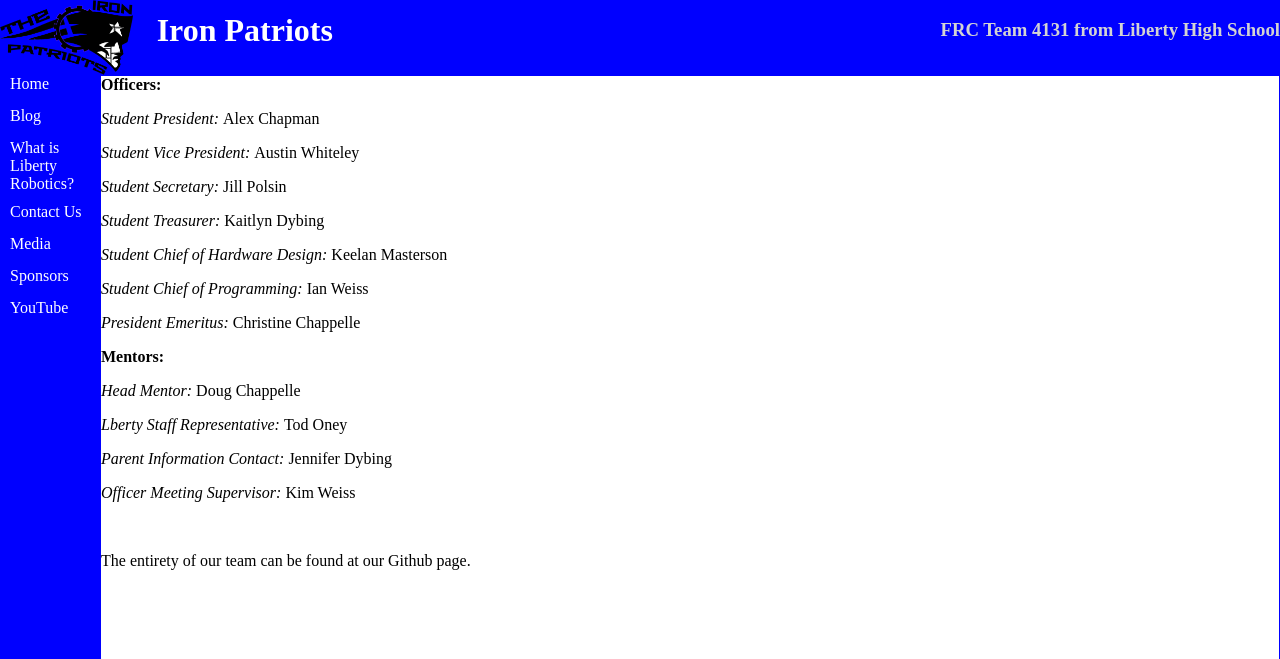
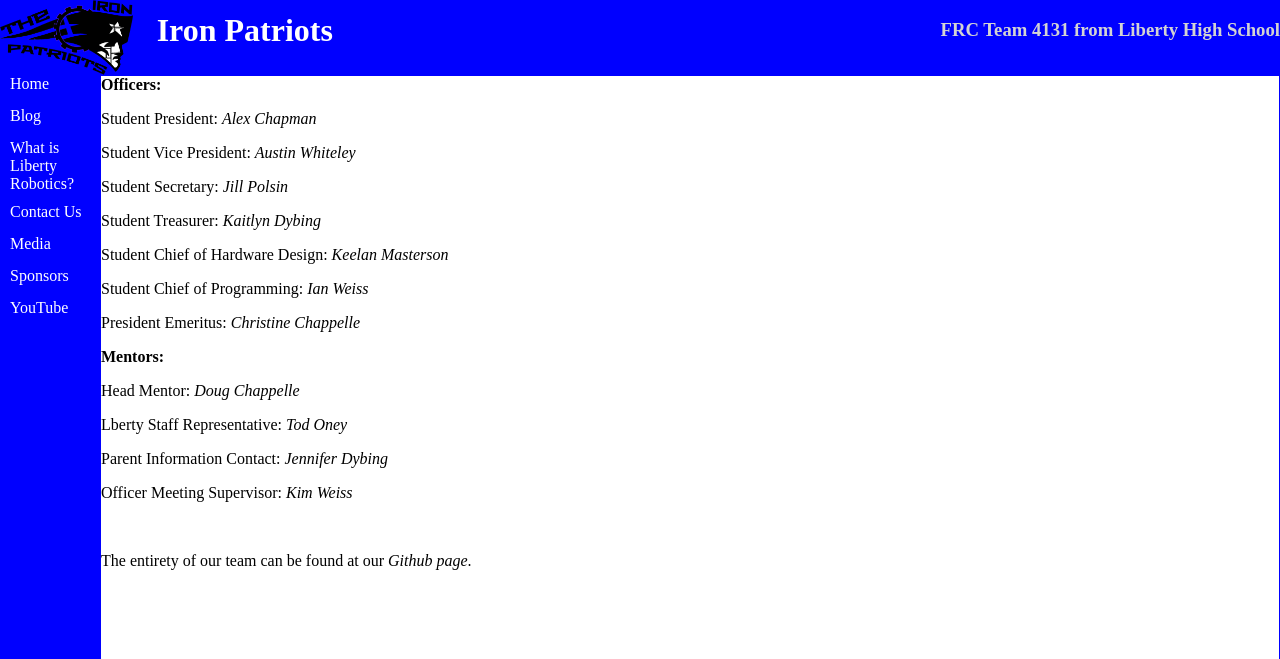
Before and after one commit to katiebugmoon/FRC4131.github.io, a Jekyll site: the page built from contact.html, in a window 1280 px wide. Shown: the top 659 px of the page. Built offline with Jekyll 4.4.1, drawn with Linux system fonts in a browser that asks for light colours.

Commit message:
Sponsor pictures, point at correct blog location, change of CSS for links, 'Contact Us' styling, and a fix to the title - everything at once.

```diff
--- a/_includes/head.html
+++ b/_includes/head.html
@@ -1,4 +1,4 @@
 <head>
-	<title>{% if page.title %}{{ page.title }} - {{ site.title }}{ %else% }{{ site.title }}{% endif %}</title>
+	<title>{% if page.title %}{{ page.title }} - {{ site.title }}{% else %}{{ site.title }}{% endif %}</title>
 	<link rel="stylesheet" type="text/css" href="/css/main.css"/>
 </head>
--- a/_layouts/base.html
+++ b/_layouts/base.html
@@ -9,7 +9,7 @@
 		<div style="width:100%; height:calc(100% - 75px);">
 			<div style="float:left; background:blue; color:white; width:100px; height:100%;">
 				<a class="sitelink" href="/">Home</a>
-				<a class="sitelink" href="/blog/">Blog</a>
+				<a class="sitelink" href="/blog">Blog</a>
 				<a class="sitelink" href="/libertyrobotics.html" style="height:4em;">What is Liberty Robotics?</a>
 				<a class="sitelink" href="/contact.html">Contact Us</a>
 				<a class="sitelink" href="https://github.com/LibertyHighSchoolRobotics/Media2014" target="_blank">Media</a>
--- a/contact.html
+++ b/contact.html
@@ -3,17 +3,17 @@
 title: Contact Us
 ---
 <b>Officers:</b>
-<p><i>Student President: </i><a href="mailto:alexnoander14@gmail.com" target="_blank">Alex Chapman</a></p>
-<p><i>Student Vice President: </i><a href="https://github.com/whiteleyaustin" target="_blank">Austin Whiteley</a></p>
-<p><i>Student Secretary: </i><a href="https://github.com/Digi755" target="_blank">Jill Polsin</a></p>
-<p><i>Student Treasurer: </i><a href="https://github.com/KaitlynDybing" target="_blank">Kaitlyn Dybing</a></p>
-<p><i>Student Chief of Hardware Design: </i><a href="mailto:keelanmasterson@aol.com" target="_blank">Keelan Masterson</a></p>
-<p><i>Student Chief of Programming: </i><a href="https://github.com/endreman0" target="_blank">Ian Weiss</a></p>
-<p><i>President Emeritus: </i><a href="https://github.com/chappellechrs" target="_blank">Christine Chappelle</a></p>
+<p>Student President: <a href="mailto:alexnoander14@gmail.com" target="_blank">Alex Chapman</a></p>
+<p>Student Vice President: <a href="https://github.com/whiteleyaustin" target="_blank">Austin Whiteley</a></p>
+<p>Student Secretary: <a href="https://github.com/Digi755" target="_blank">Jill Polsin</a></p>
+<p>Student Treasurer: <a href="https://github.com/KaitlynDybing" target="_blank">Kaitlyn Dybing</a></p>
+<p>Student Chief of Hardware Design: <a href="mailto:keelanmasterson@aol.com" target="_blank">Keelan Masterson</a></p>
+<p>Student Chief of Programming: <a href="https://github.com/endreman0" target="_blank">Ian Weiss</a></p>
+<p>President Emeritus: <a href="https://github.com/chappellechrs" target="_blank">Christine Chappelle</a></p>
 <b>Mentors:</b>
-<p><i>Head Mentor: </i><a href="https://github.com/chappelled" target="_blank">Doug Chappelle</a></p>
-<p><i>Lberty Staff Representative: </i><a href="mailto:oneyt@issaquah.wednet.edu" target="_blank">Tod Oney</a></p>
-<p><i>Parent Information Contact: </i><a href="mailto:jldybing@hotmail.com" target="_blank">Jennifer Dybing</a></p>
-<p><i>Officer Meeting Supervisor: </i><a href="mailto:kim@squidgey.com" target="_blank">Kim Weiss</a></p>
+<p>Head Mentor: <a href="https://github.com/chappelled" target="_blank">Doug Chappelle</a></p>
+<p>Lberty Staff Representative: <a href="mailto:oneyt@issaquah.wednet.edu" target="_blank">Tod Oney</a></p>
+<p>Parent Information Contact: <a href="mailto:jldybing@hotmail.com" target="_blank">Jennifer Dybing</a></p>
+<p>Officer Meeting Supervisor: <a href="mailto:kim@squidgey.com" target="_blank">Kim Weiss</a></p>
 <br>
 <p>The entirety of our team can be found at our <a href="https://github.com/orgs/LibertyHighSchoolRobotics/people" target="_blank" target="_blank">Github page</a>.</p>
--- a/css/main.css
+++ b/css/main.css
@@ -2,10 +2,10 @@
 a, a:visited{
 	color:black;
 	text-decoration:none;
-	font-style:normal;
+	font-style:italic;
 }
-a:hover{
-	font-style:oblique;
+a:hover, a:active{
+	color:blue;
 }
 a.sitelink{
 	display:block;
```
Also changed, not shown: sponsorship.html (+11 -11 lines), images/sponsors/boeing.jpg (added), images/sponsors/boosters.png (added), images/sponsors/cascade.jpg (added), images/sponsors/isf.jpg (added), images/sponsors/king_and_bunnys.jpg (added), images/sponsors/liberty.jpg (added), images/sponsors/mclendon.png (added), images/sponsors/ospi.png (added), images/sponsors/ptsa.jpg (added), images/sponsors/schematics.png (added), images/sponsors/speea.gif (added).
